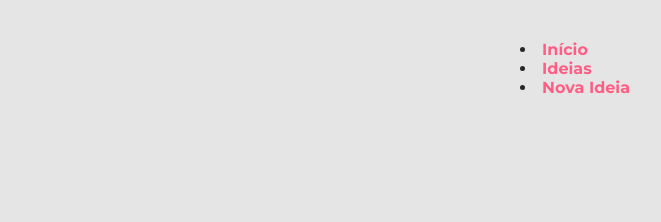
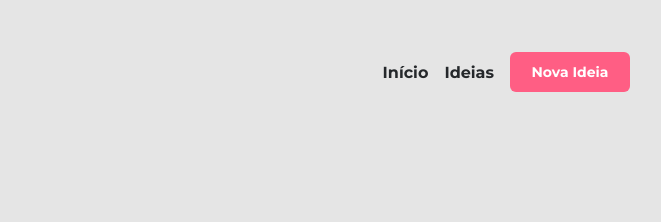
Before and after one commit to Nardogomes/casacriativa, a plain HTML site: page ideias.html in a window 1280 px wide. Shown: the top 222 px of the page, 500-1161 px from the left. Drawn offline with Linux system fonts and the light colour scheme.

Commit message:
Ajustado o estilo dos elementos da tag nav em ideias.html

```diff
--- a/style.css
+++ b/style.css
@@ -228,3 +228,40 @@ form button:hover {
     display: flex;
     justify-content: space-between;
 }
+
+#page-ideas nav {
+    display: flex;
+    align-items: center;
+}
+
+#page-ideas nav li {
+    list-style-type: none;
+    margin-right: 16px;
+}
+
+#page-ideas nav li a {
+    color: #25282b;
+}
+
+#page-ideas nav li:last-child {
+    margin: 0;
+    width: 120px;
+    height: 40px;
+    background-color: #ff5e84;
+
+    display: flex;
+    align-items: center;
+    justify-content: center;
+
+    border-radius: 6px;
+}
+
+#page-ideas nav li:last-child:hover {
+    background-color: #349dee;
+}
+
+#page-ideas nav li:last-child a {
+    color: white;
+    font-size: 14px;
+    font-weight: bold;
+}
```
